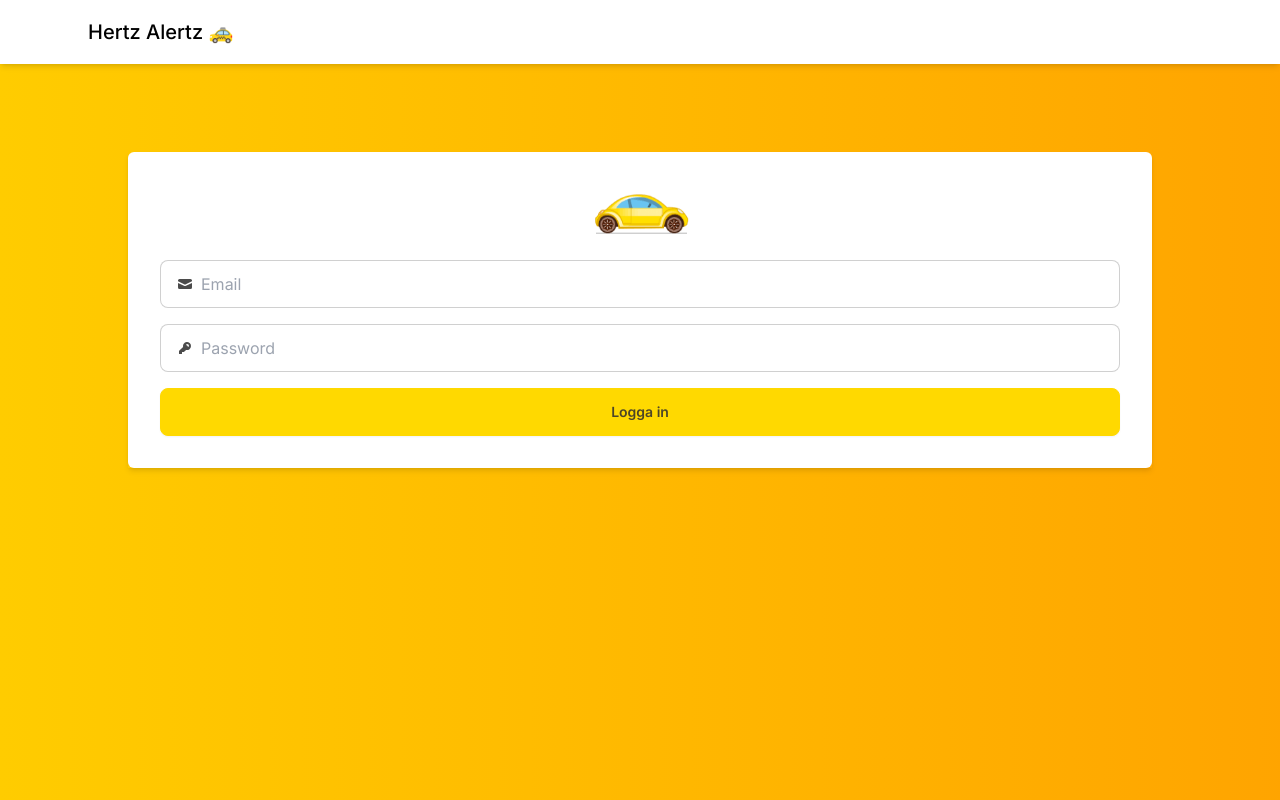
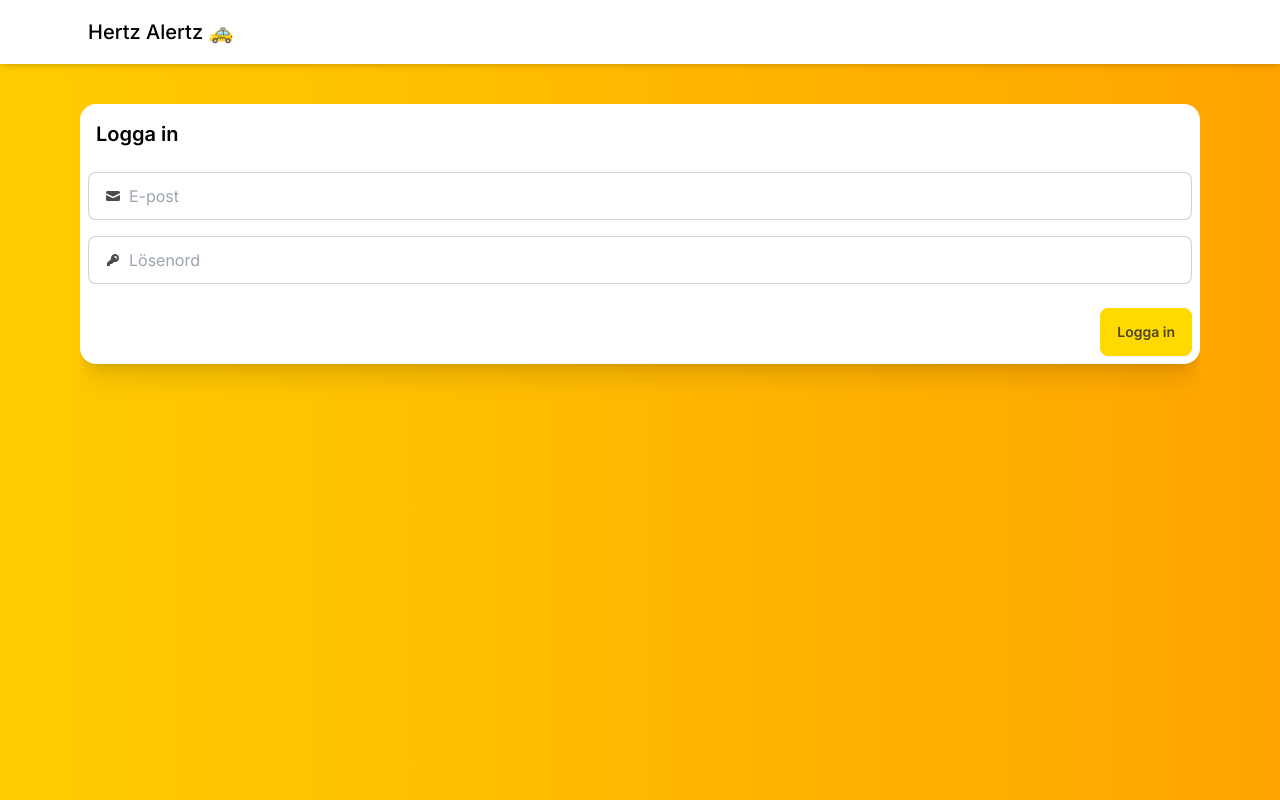
Before and after one commit to jeth318/hertz-alertz, a Next.js app: page /login in a window 1280 px wide. Shown: the top 800 px of the page. Built offline with nearby package versions, Linux system fonts and the light colour scheme; no server answers.

Commit message:
Gui improvments

```diff
--- a/src/app/layout.tsx
+++ b/src/app/layout.tsx
@@ -20,7 +20,7 @@
     <html lang="en" data-theme="bumblebee">
       <body className={inter.className}>
         <Navbar />
-        <div className="flex justify-center dark:bg-slate-900 bg-gradient-to-r from-hertz dark:from-yellow-600 to-secondary dark:to-yellow-700 h-screen mx-auto pt-10 w-full px-2">
+        <div className="flex justify-center dark:bg-gradient-to-r dark:from-black dark:to-black to bg-gradient-to-r from-hertz to-secondary h-screen mx-auto pt-10 w-full px-2">
           <div className="w-full md:max-w-[50rem] lg:max-w-[70rem]">
             {children}
           </div>
--- a/src/app/login/layout.tsx
+++ b/src/app/login/layout.tsx
@@ -2,7 +2,7 @@
 export default function Layout({ children }: { children: React.ReactNode }) {
   return (
     <div className="flex h-screen flex-col md:flex-row md:overflow-hidden">
-      <div className="flex-grow p-4 md:overflow-y-auto md:p-12">{children}</div>
+      <div className="flex-grow ">{children}</div>
     </div>
   );
 }
--- a/src/app/page.tsx
+++ b/src/app/page.tsx
@@ -8,7 +8,7 @@
   console.log({ session });
 
   return (
-    <div className="flex flex-col bg-base-100 dark:bg-slate-700 rounded-md py-4 shadow-lg">
+    <div className="flex flex-col bg-base-100 dark:text-stone-300 dark:bg-black rounded-md py-4 shadow-lg">
       <div className="flex justify-center">
         <Image
           className="dark:hidden"
@@ -18,10 +18,10 @@
           alt="car-running"
         />
         <div className="dark:flex hidden">
-          <Image src="/car-black.svg" height={100} width={100} alt="car" />
+          <Image src="/yellow-car.png" height={200} width={200} alt="car" />
         </div>
       </div>
-      <p className="p-6">
+      <p className="p-4">
         Den här tjänsten hjälper dig att övervaka och hitta gratisresor hos
         Hertz. Genom att skapa bevakningar för resor från, till, och mellan
         specifika städer kan du få e-postmeddelanden när nya resor som matchar
@@ -33,7 +33,7 @@
             <Link className="btn btn-primary w-40" href="/login">
               Logga in
             </Link>
-            <Link className="link w-40  text-right " href="/sign-up">
+            <Link className="link w-40  text-center " href="/sign-up">
               Skapa konto
             </Link>
           </div>
--- a/src/app/subscriptions/layout.tsx
+++ b/src/app/subscriptions/layout.tsx
@@ -8,7 +8,7 @@
 }) {
   await routeGuard();
   return (
-    <div className="flex flex-col md:flex-row md:overflow-hidden dark:bg-slate-600 bg-base-100 md:p-4 rounded-md shadow-lg">
+    <div className="flex flex-col md:flex-row md:overflow-hidden dark:bg-black bg-base-100 md:p-4 rounded-md shadow-lg">
       <div className="flex-grow md:overflow-y-auto">{children}</div>
     </div>
   );
--- a/src/app/subscriptions/page.tsx
+++ b/src/app/subscriptions/page.tsx
@@ -8,7 +8,7 @@
   const subscriptions = await getSubscriptionsDataByUserId(userId);
   return (
     <div>
-      <div className="flex justify-between p-2 items-center bg-slate-100 dark:bg-slate-700 rounded-md">
+      <div className="flex justify-between p-2 items-center bg-slate-100 dark:bg-black rounded-md">
         <h3 className="text-md p-2">
           <b>Mina bevakningar</b>
         </h3>
--- a/src/app/ui/navbar.tsx
+++ b/src/app/ui/navbar.tsx
@@ -7,7 +7,7 @@
   console.log({ session });
 
   return (
-    <div className="navbar w-full justify-center bg-base-100 dark:bg-slate-800 dark:text-white sticky top-0 z-10 shadow-md">
+    <div className="navbar w-full justify-center bg-base-100 dark:bg-stone-800 dark:text-stone-300 sticky top-0 z-10 shadow-md">
       <div className="flex justify-between w-full md:max-w-[50rem] lg:max-w-[70rem] px-2">
         <div className="flex flex-end">
           <Link href="/" className="font-medium text-xl p-0">
@@ -19,7 +19,7 @@
             <li>
               {isLoggedIn && (
                 <Link
-                  className="btn dark:text-white btn-ghost self-end btn-sm"
+                  className="btn dark:text-stone-300 btn-ghost self-end btn-sm"
                   href="/api/auth/signout"
                 >
                   Logga ut
--- a/src/app/ui/sign-in.tsx
+++ b/src/app/ui/sign-in.tsx
@@ -29,41 +29,33 @@
   }, [errorMessage]);
 
   return (
-    <form className="shadow-md" action={formAction}>
-      <div className="p-8 align-center rounded-md dark:bg-slate-700 dark:text-black bg-base-100 mx-auto flex flex-col gap-4">
-        <div className="flex justify-center">
-          <Image
-            className="dark:hidden"
-            alt="moving-car"
-            width={150}
-            height={50}
-            src="/car-running.gif"
-          />
-        </div>
-
-        <label className="input input-bordered flex items-center gap-2">
+    <div className="card dark:bg-black bg-base-100 shadow-xl dark:text-black">
+      <div className="card-body p-2">
+        <h2 className="card-title dark:text-stone-300 pt-2 pl-2">Logga in</h2>
+        <form className="pt-4" action={formAction}>
+          <div className="flex flex-col gap-4">
+            <label className="input input-bordered flex items-center gap-2 dark:bg-gray-900 dark:text-stone-300">
               <svg
                 xmlns="http://www.w3.org/2000/svg"
                 viewBox="0 0 16 16"
-            fill="dark:white currentColor"
+                fill="currentColor"
                 className="h-4 w-4 opacity-70"
               >
                 <path d="M2.5 3A1.5 1.5 0 0 0 1 4.5v.793c.026.009.051.02.076.032L7.674 8.51c.206.1.446.1.652 0l6.598-3.185A.755.755 0 0 1 15 5.293V4.5A1.5 1.5 0 0 0 13.5 3h-11Z" />
                 <path d="M15 6.954 8.978 9.86a2.25 2.25 0 0 1-1.956 0L1 6.954V11.5A1.5 1.5 0 0 0 2.5 13h11a1.5 1.5 0 0 0 1.5-1.5V6.954Z" />
               </svg>
               <input
-            onChange={() => setHasError(false)}
+                type="text"
                 name="email"
-            type="text"
                 className="grow"
-            placeholder="Email"
+                placeholder="E-post"
               />
             </label>
-        <label className="input input-bordered flex items-center gap-2">
+            <label className="input input-bordered flex items-center gap-2 dark:bg-gray-900 dark:text-stone-300">
               <svg
                 xmlns="http://www.w3.org/2000/svg"
                 viewBox="0 0 16 16"
-            fill="dark:white currentColor"
+                fill="currentColor"
                 className="h-4 w-4 opacity-70"
               >
                 <path
@@ -73,57 +65,23 @@
                 />
               </svg>
               <input
-            onChange={() => setHasError(false)}
+                type="password"
                 name="password"
-            type="password"
-            placeholder="Password"
+                placeholder="Lösenord"
                 className="grow"
               />
             </label>
-        {/*       <div className="flex justify-center bg-base-100 rounded-md">
-        <form action={formAction}>
-          <div className="flex flex-col">
-            <label>
-              Email
-              <input className="border" name="email" type="email" />
-            </label>
-            <label>
-              Password
-              <input name="password" type="password" />
-            </label>
-            <button className="btn btn-primary">Hello daisyUI!</button>
-            <div className="flex h-8 items-end space-x-1">
-              {errorMessage && (
-                <p className="text-sm text-red-500">
-                  {getErrorMessage(errorMessage)}
-                </p>
-              )}
           </div>
-          </div>
-        </form>
-      </div> */}
-        {hasError && errorMessage && (
-          <div role="alert" className="alert alert-error">
-            <svg
-              xmlns="http://www.w3.org/2000/svg"
-              className="h-6 w-6 shrink-0 stroke-current"
-              fill="none"
-              viewBox="0 0 24 24"
+          <div className="card-actions justify-end pt-6">
+            <button
+              type="submit"
+              className="btn btn-primary dark:btn-ghost dark:border-gray-400 dark:text-stone-300"
             >
-              <path
-                strokeLinecap="round"
-                strokeLinejoin="round"
-                strokeWidth="2"
-                d="M10 14l2-2m0 0l2-2m-2 2l-2-2m2 2l2 2m7-2a9 9 0 11-18 0 9 9 0 0118 0z"
-              />
-            </svg>
-            <span>{getErrorMessage(errorMessage)}</span>
-          </div>
-        )}
-        <button type="submit" className="btn btn-primary">
               Logga in
             </button>
           </div>
         </form>
+      </div>
+    </div>
   );
 }
--- a/src/app/ui/subscriptions/table.tsx
+++ b/src/app/ui/subscriptions/table.tsx
@@ -34,10 +34,10 @@
 
   function TableMobile2() {
     return (
-      <div className="overflow-x-auto overflow-y-auto max-h-96 rounded-lg">
+      <div className="overflow-x-auto overflow-y-auto max-h-96 rounded-md">
         <table className="table">
           <thead>
-            <tr className="dark:text-white">
+            <tr className="dark:text-stone-300">
               <th>
                 <b>Från</b>
               </th>
```
Also changed, not shown: src/app/ui/sign-up.tsx (+12 -7 lines), src/app/ui/subscriptions/create.tsx (+7 -5 lines), public/yellow-car.png (added). Lines whose indentation alone changed are shown as unchanged.
